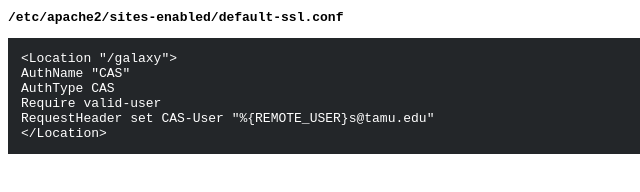
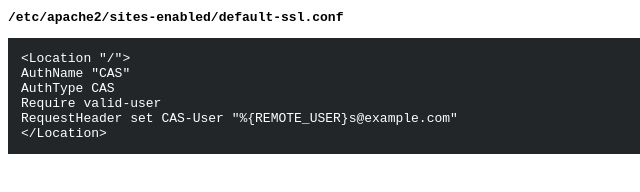
Before and after one commit to hexylena/fakeCAS, a plain HTML site: page index.html in a window 1280 px wide. Shown: the part 200-392 px from the top of the page, 0-640 px from the left. Drawn offline with Linux system fonts and the light colour scheme.

Commit message:
more generic

```diff
--- a/index.html
+++ b/index.html
@@ -20,11 +20,11 @@ CASValidateURL https://erasche.github.io/fakeCAS/serviceValidate.html
 </pre>
 <b><code>/etc/apache2/sites-enabled/default-ssl.conf</code></b>
 <pre class="code">
-&lt;Location "/galaxy"&gt;
+&lt;Location "/"&gt;
 AuthName "CAS"
 AuthType CAS
 Require valid-user
-RequestHeader set CAS-User "%{REMOTE_USER}s@tamu.edu"
+RequestHeader set CAS-User "%{REMOTE_USER}s@example.com"
 &lt;/Location&gt;
 </pre>
 	</body>
```
